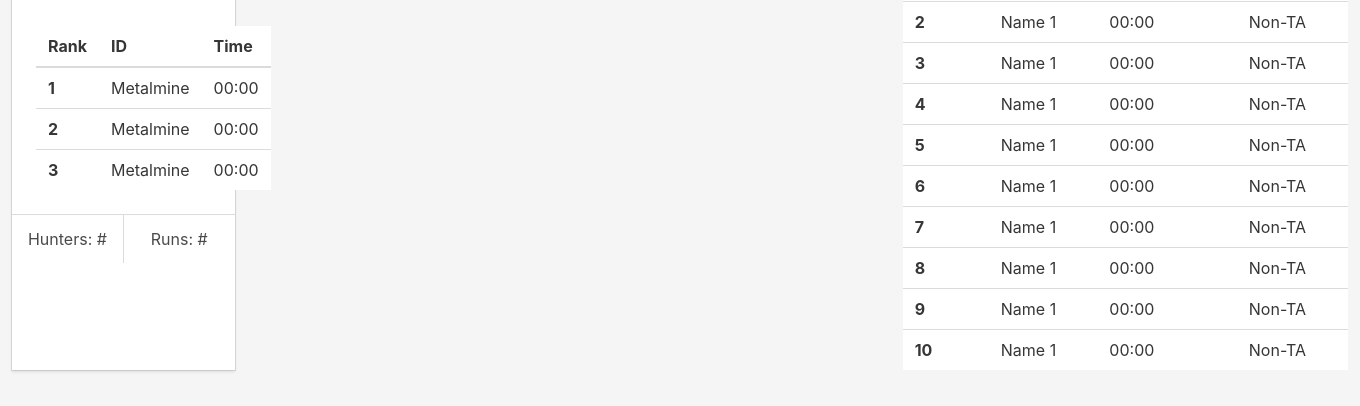
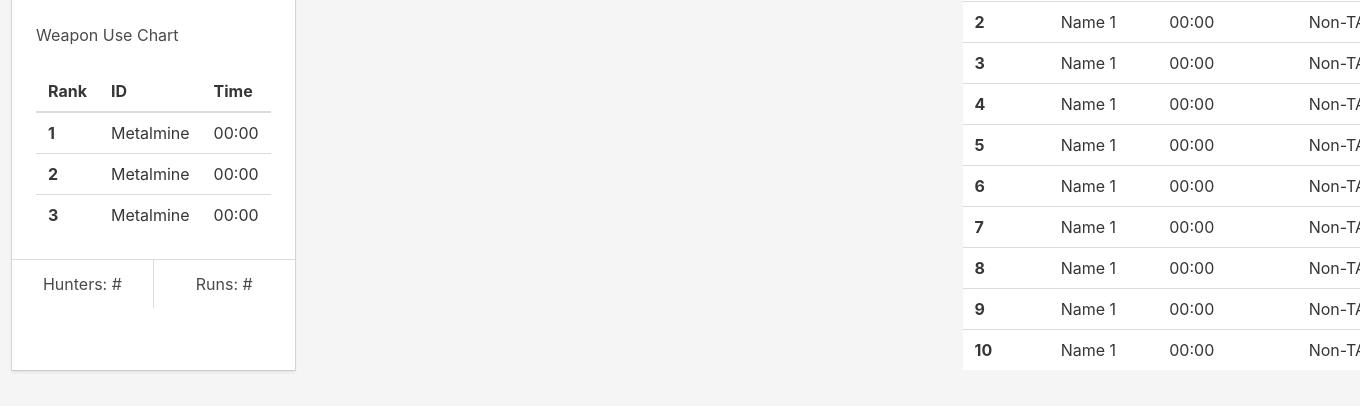
Before and after one commit to metalmine/INFO2413, a PHP site: page / in a window 1360 px wide; the page is wider, and only the part inside the window is pictured. Shown: the part 556-962 px from the top of that part. Run offline with PHP 8.4, Linux system fonts and the light colour scheme; some libraries are stand-ins or nearby versions.

Commit message:
Fixed Tile Size issue

```diff
--- a/index.php
+++ b/index.php
@@ -166,7 +166,7 @@
                 <section role="main container">
                     <!-- Summary Card -->
                     <div class="tile is-ancestor">
-                        <div class="tile is-vertical is-2">
+                        <div class="tile is-vertical">
                             <div class="tile">
                                 <div class="card has-text-centered is-wide">
                                     <div class="card-image">
```
